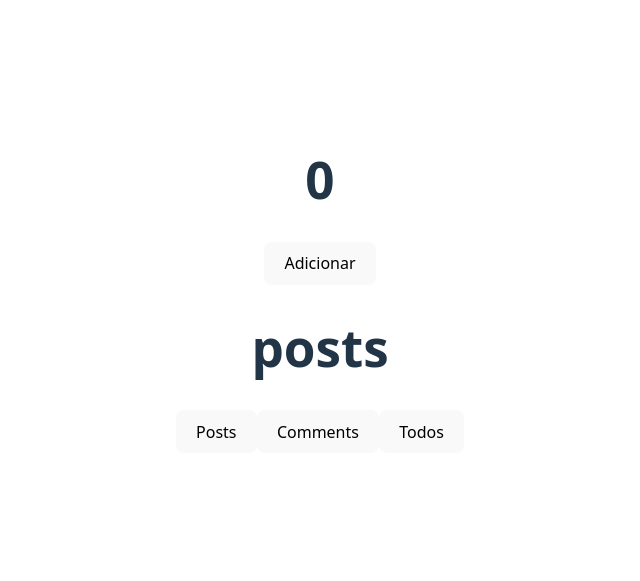
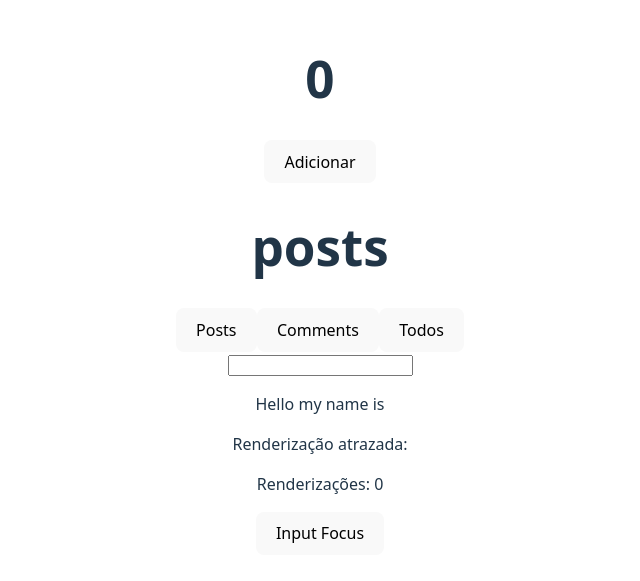
Before and after one commit to 0Carvalh0/learn-reactjs, a React (Vite) app in the folder react-hooks/: page / in a window 1280 px wide. Shown: the part 115-696 px from the top of the page, without its empty margins (320-960 px from the left). Built offline with nearby package versions, Linux system fonts and the light colour scheme; no server answers.

Commit message:
feat: estudando o useRef

```diff
--- a/react-hooks/src/App.tsx
+++ b/react-hooks/src/App.tsx
@@ -1,12 +1,14 @@
 import "./App.css";
+import UsarEfeito from "./Hooks/UsarEfeito";
 import UsarEstado from "./Hooks/UsarEstado";
-import UsarEfeito from "./Hooks/UsarEfeito";
+import UsarRef from "./Hooks/UsarRef";
 
 function App() {
     return (
         <>
             <UsarEstado />
             <UsarEfeito />
+            <UsarRef />
         </>
     );
 }
--- /dev/null
+++ b/react-hooks/src/Hooks/UsarRef.tsx
@@ -0,0 +1,39 @@
+import { useEffect, useRef, useState } from "react";
+
+const UsarRef = () => {
+    const [name, setName] = useState("");
+    const previousName = useRef("");
+
+    const renders = useRef(0);
+
+    const inputRef = useRef<HTMLInputElement | null>(null);
+
+    useEffect(() => {
+        renders.current = renders.current + 1;
+    });
+
+    useEffect(() => {
+        previousName.current = name
+    }, [name])
+
+    const handleFocus = () => {
+        inputRef.current?.focus();
+    };
+
+    return (
+        <div>
+            <input
+                ref={inputRef}
+                type="text"
+                value={name}
+                onChange={(e) => setName(e.target.value)}
+            />
+            <p>Hello my name is {name}</p>
+            <p>Renderização atrazada: {previousName.current}</p>
+            <p>Renderizações: {renders.current}</p>
+            <button onClick={handleFocus}>Input Focus</button>
+        </div>
+    );
+};
+
+export default UsarRef;
```
